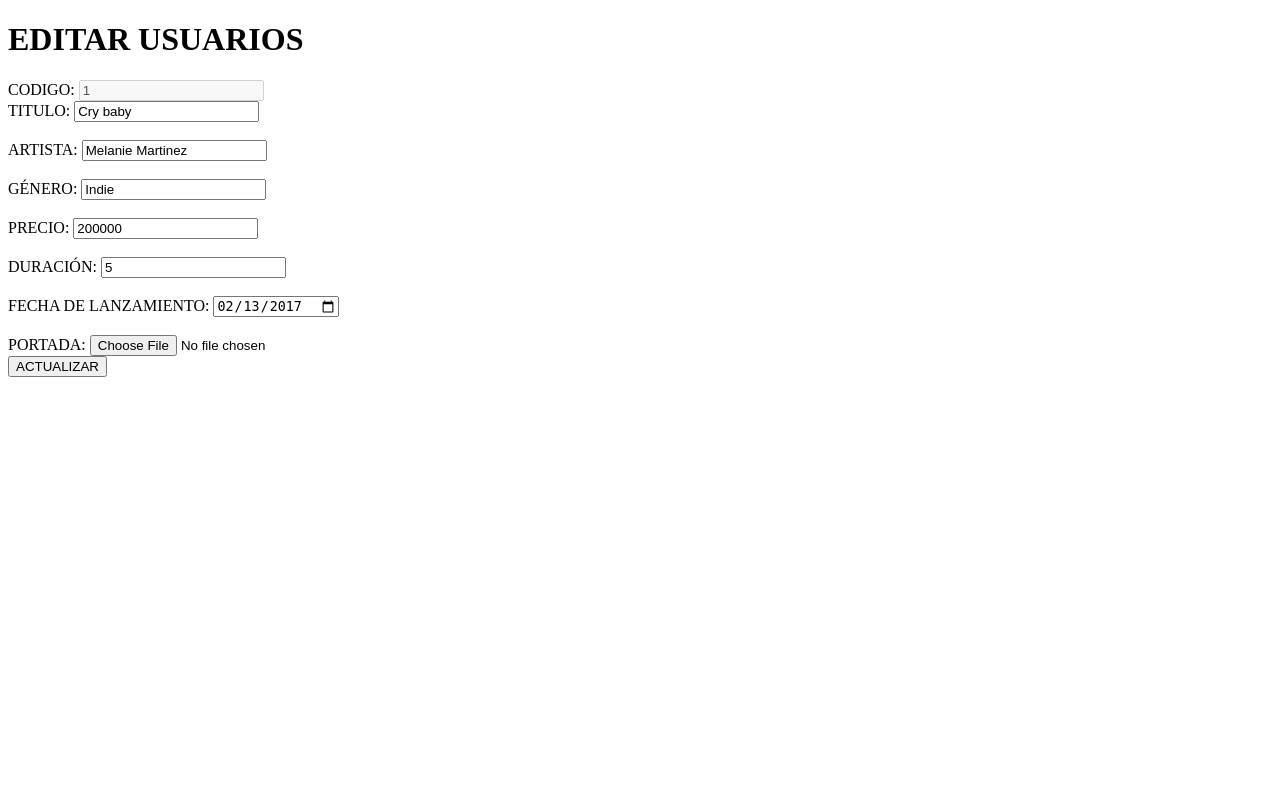
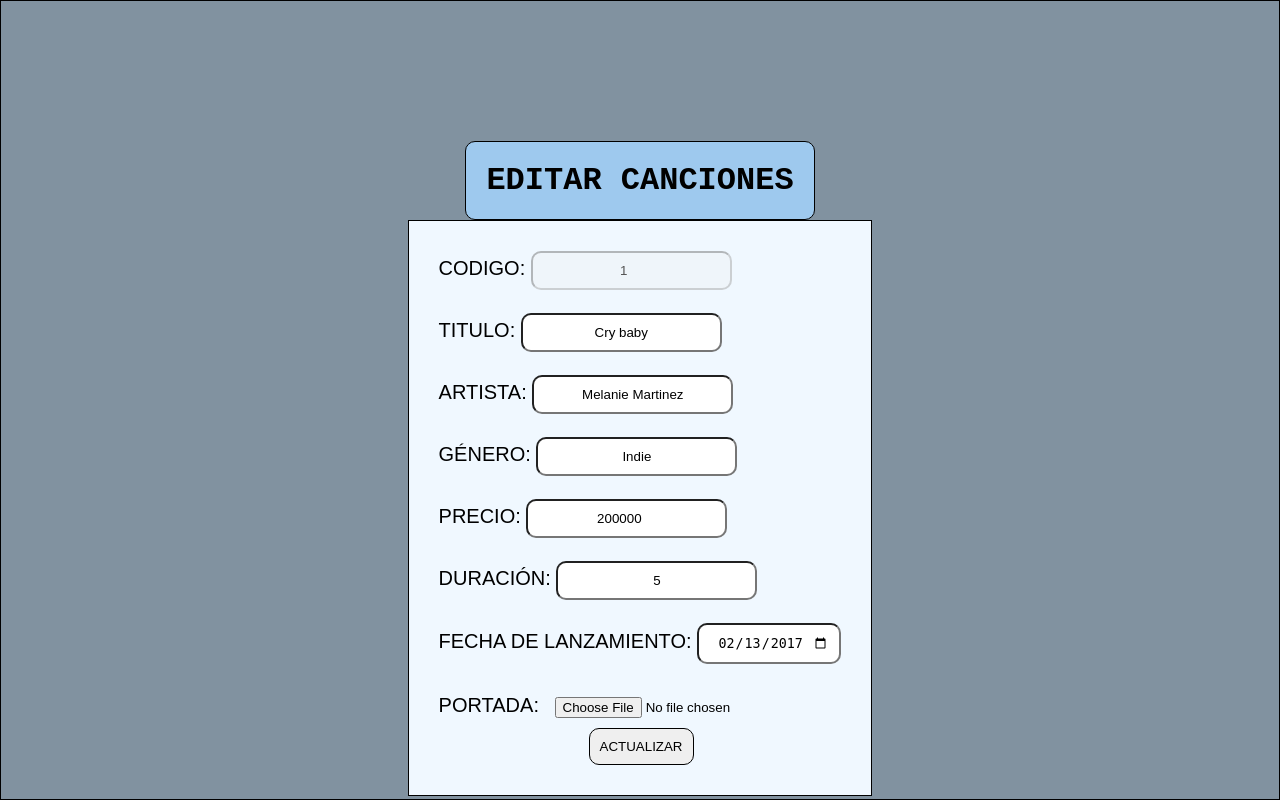
Before and after one commit to jdavidfa0/Frameworks, a Flask app: page /actu_canciones/1 in a window 1280 px wide. Run offline with Flask 3, Linux system fonts and the light colour scheme; data comes from the database, SQL or seed files in the repository.

Commit message:
Entorno 5.5

```diff
--- /dev/null
+++ b/app/static/css/estilo5.css
@@ -0,0 +1,55 @@
+*{
+    margin: 0;
+    padding: 0;
+    box-sizing: border-box;
+
+}
+h1{
+    font-family: 'Courier New', Courier, monospace;
+    border: 1px solid;
+    border-radius: 10px;;
+    padding: 20px;
+    width: fit-content;
+    height: auto;
+    margin-left: auto;
+    margin-right: auto;
+    margin-top: 140px;
+    background-color: rgb(158, 201, 238);
+}
+.formu{
+    border: solid 1px;
+    width: fit-content;
+    height: auto;
+    margin-left: auto;
+    margin-right: auto;
+    font-family: Arial, Helvetica, sans-serif;
+    font-size: 20px;
+    cursor: pointer;
+    padding: 30px;
+    background-color: aliceblue;
+}
+input{
+    padding: 10px;
+    text-align: center;
+    border-radius: 10px;
+    width: auto;
+}
+.boton{
+    border-radius: 10px;
+ border: 1px solid;
+ margin-left: 150px;
+ padding: 10px;
+
+}
+.boton:hover{
+    background-color: rgb(158, 201, 238);
+    font-weight: bold;
+}
+.container {
+    border:1px solid;
+    margin-left: auto;
+    margin-right: auto;
+    background-color: rgb(129, 146, 160);
+    width: 100vw;
+    height: 100vh;
+}
--- a/app/templates/actu_canciones.html
+++ b/app/templates/actu_canciones.html
@@ -4,17 +4,19 @@
 <head>
     <meta charset="UTF-8">
     <meta name="viewport" content="width=device-width, initial-scale=1.0">
+
+    <link rel="stylesheet" href="{{url_for ('static', filename='css/estilo5.css')}}">
     <title>EDITAR</title>
 </head>
 
 <body>
     <div class="container">
-        <h1>EDITAR USUARIOS</h1>
+        <h1>EDITAR CANCIONES</h1>
         <form class="formu" method="post" action="">
             <div class="formulario">
                 <label>CODIGO:</label>
                 <input type="number" name="id_can" value="{{ cancion[0] }}" disabled><br>
-                <label>TITULO:</label>
+                <br><label>TITULO:</label>
                 <input type="text" placeholder="Ingrese Titulo" name="titulocan" value="{{ cancion[1] }}" required><br>
                 <br><label>ARTISTA: </label>
                 <input type="text" placeholder="Ingrese Artista" name="artistacan" value="{{ cancion[2] }}" required><br>
@@ -25,9 +27,9 @@
                 <br><label>DURACIÓN:</label>
                 <input type="text" placeholder="Ingrese Duración" name="duracioncan" value="{{ cancion[5] }}" required><br>
                 <br><label>FECHA DE LANZAMIENTO: </label>
-                <input type="date" placeholder="Ingrese Fecha" name="fechacan" value="{{ cancion[6] }}" required><br>
+                <input class="fecha" type="date" placeholder="Ingrese Fecha" name="fechacan" value="{{ cancion[6] }}" required><br>
                 <br><label>PORTADA: </label>
-                <input type="file" accept="image/*" name="imagencan" value="{{ cancion[7] }}" required><br>
+                <input type="file" accept="image/*" name="imagencan" value="{{ cancion[7] }}"><br>
                 <button class="boton" type="submit">ACTUALIZAR</button>
             </div>
         </form>
--- a/app/templates/regis_canciones.html
+++ b/app/templates/regis_canciones.html
@@ -3,6 +3,9 @@
 <head>
     <meta charset="UTF-8">
     <meta name="viewport" content="width=device-width, initial-scale=1.0">
+
+    <link rel="stylesheet" href="{{url_for ('static', filename='css/estilo5.css')}}">
+    <title>LISTADO CANCIONES</title>
     <title>REGISTRO CANCIONES</title>
 </head>
 <body>
```
Also changed, not shown: app/static/css/estilo4.css (added, +71 -0 lines), app/templates/Lista_canciones.html (+6 -4 lines).
